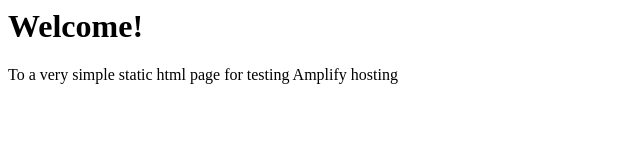
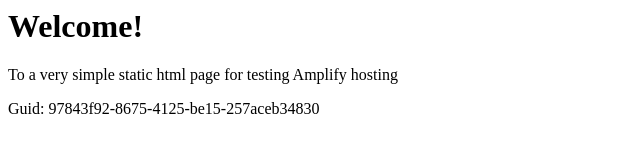
Before and after one commit to amplify-github-test-hkg/Github-PR-Commit-Integration-Test-DoNotTouch-Gith-OKSLNVO2-v1-preprod-ap-east-1, a website: page src/index.html in a window 1280 px wide. Shown: the whole page, without its empty margins (0-640 px from the left). Drawn offline with Linux system fonts and the light colour scheme.

Commit message:
commit from integ tests

```diff
--- a/src/index.html
+++ b/src/index.html
@@ -1,3 +1,5 @@
+
+
 <html lang="en">
 
 <head>
@@ -10,6 +12,6 @@
 <body>
     <h1>Welcome!</h1>
     <p>To a very simple static html page for testing Amplify hosting</p>
-</body>
+    <p>Guid: 97843f92-8675-4125-be15-257aceb34830</p></body>
 
 </html>
```
